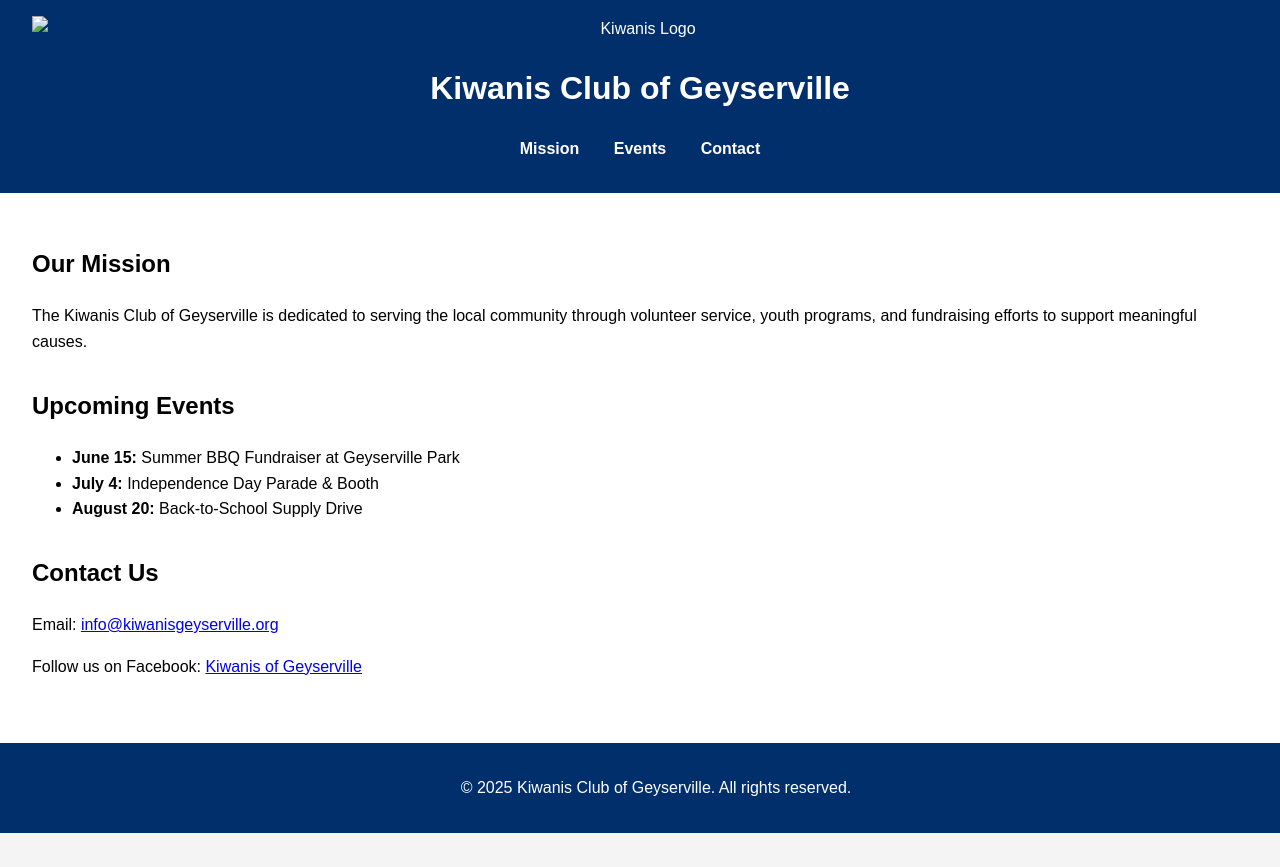
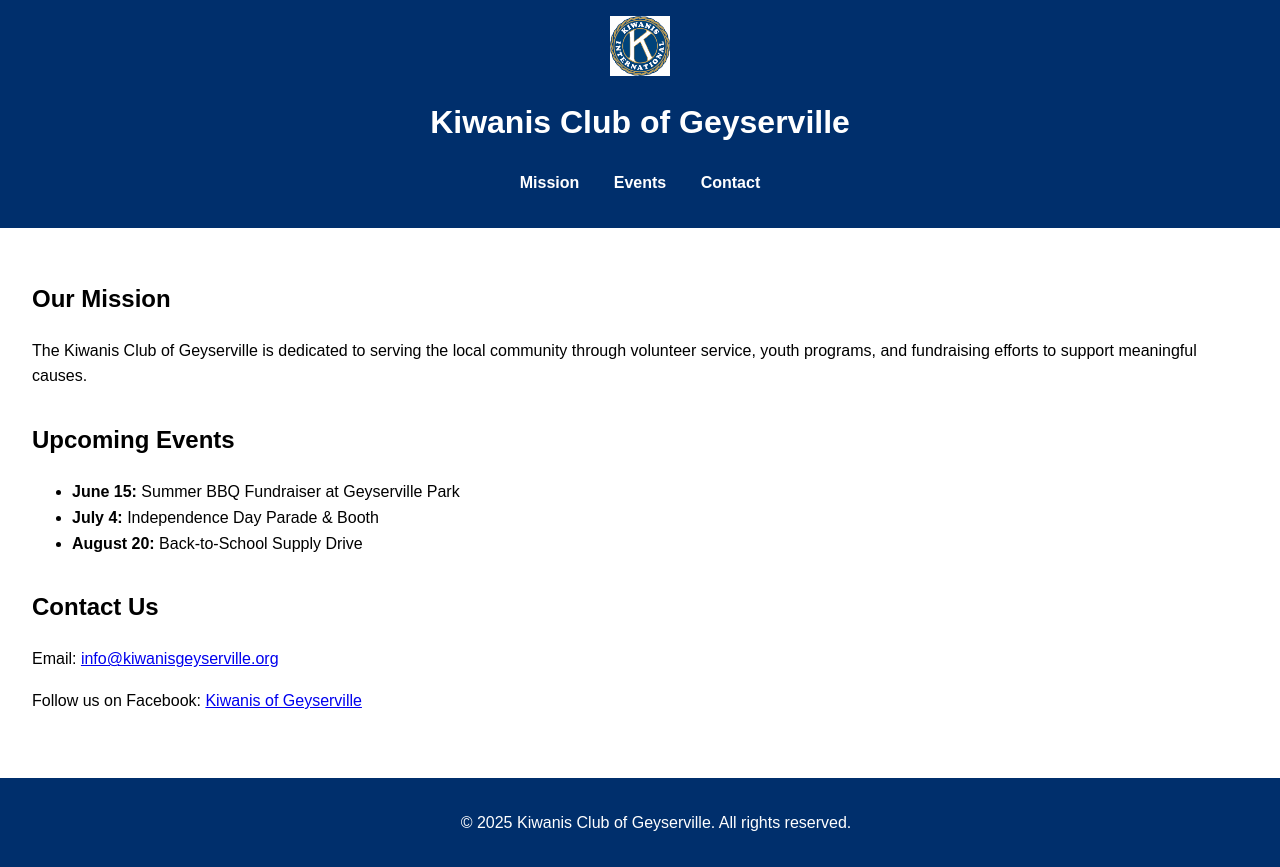
Before and after one commit to briancrebs/Geyserville-Kiwanis, a plain HTML site: page index.html in a window 1280 px wide. Shown: the top 867 px of the page. Before the commit the page ends 833 px from the top, so only its background shows below. Drawn offline with Linux system fonts and the light colour scheme.

Commit message:
Update index.html
Added logo

```diff
--- a/index.html
+++ b/index.html
@@ -8,7 +8,7 @@
 </head>
 <body>
   <header>
-    <img src="images/logo.png" alt="Kiwanis Logo" class="logo"/>
+    <img src="images/Kiwanis Logo.png" alt="Kiwanis Logo" class="logo"/>
     <h1>Kiwanis Club of Geyserville</h1>
     <nav>
       <ul>
```
